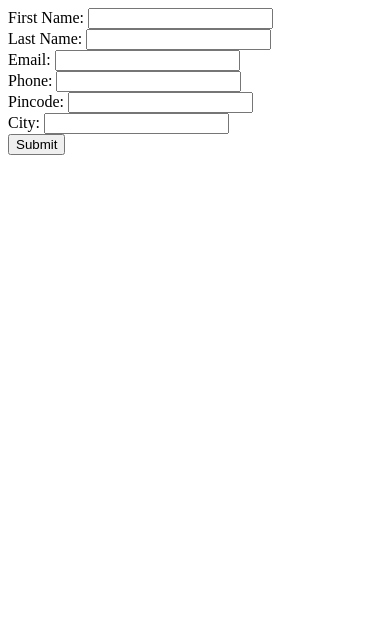
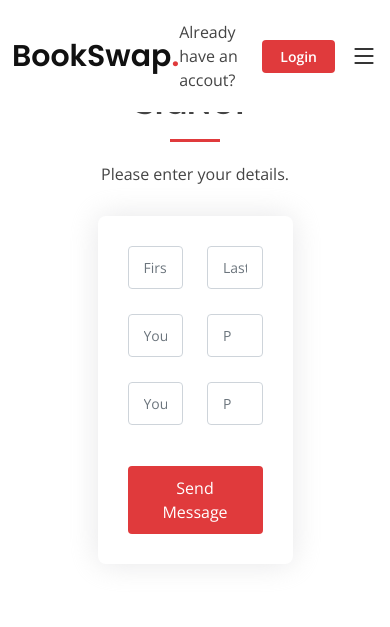
Before and after one commit to NehalH/book-swap, a plain HTML site: page papayaSeed/signupform.html in a window 390 px wide. Drawn offline with nearby package versions, Linux system fonts and the light colour scheme.

Commit message:
added signup form to papayaSeed

```diff
--- a/papayaSeed/assets/css/style.css
+++ b/papayaSeed/assets/css/style.css
@@ -1358,7 +1358,9 @@ section {
 .contact .php-email-form {
   box-shadow: 0 0 30px rgba(214, 215, 216, 0.6);
   padding: 30px;
-  border-radius: 4px;
+  border-radius: 8px;
+  width: 50%;
+  margin: auto;
 }
 
 .contact .php-email-form .error-message {
--- a/papayaSeed/signupform.html
+++ b/papayaSeed/signupform.html
@@ -1,21 +1,135 @@
-<form>
-    <label for="first-name">First Name:</label>
-    <input type="text" id="first-name" name="first-name">
-    <br>
-    <label for="last-name">Last Name:</label>
-    <input type="text" id="last-name" name="last-name">
-    <br>
-    <label for="email">Email:</label>
-    <input type="email" id="email" name="email">
-    <br>
-    <label for="phone">Phone:</label>
-    <input type="tel" id="phone" name="phone">
-    <br>
-    <label for="pincode">Pincode:</label>
-    <input type="text" id="pincode" name="pincode">
-    <br>
-    <label for="city">City:</label>
-    <input type="text" id="city" name="city">
-    <br>
-    <input type="submit" value="Submit">
-  </form>
+<!DOCTYPE html>
+<html lang="en">
+
+<head>
+  <meta charset="utf-8">
+  <meta content="width=device-width, initial-scale=1.0" name="viewport">
+
+  <title>BookSwap- Index</title>
+  <meta content="" name="description">
+  <meta content="" name="keywords">
+
+  <!-- Favicons -->
+  <link href="assets/img/favicon.png" rel="icon">
+  <link href="assets/img/apple-touch-icon.png" rel="apple-touch-icon">
+
+  <!-- Google Fonts -->
+  <link href="https://fonts.googleapis.com/css?family=Open+Sans:300,300i,400,400i,600,600i,700,700i|Raleway:300,300i,400,400i,500,500i,600,600i,700,700i|Poppins:300,300i,400,400i,500,500i,600,600i,700,700i" rel="stylesheet">
+
+  <!-- Vendor CSS Files -->
+  <link href="assets/vendor/aos/aos.css" rel="stylesheet">
+  <link href="assets/vendor/bootstrap/css/bootstrap.min.css" rel="stylesheet">
+  <link href="assets/vendor/bootstrap-icons/bootstrap-icons.css" rel="stylesheet">
+  <link href="assets/vendor/boxicons/css/boxicons.min.css" rel="stylesheet">
+  <link href="assets/vendor/glightbox/css/glightbox.min.css" rel="stylesheet">
+  <link href="assets/vendor/remixicon/remixicon.css" rel="stylesheet">
+  <link href="assets/vendor/swiper/swiper-bundle.min.css" rel="stylesheet">
+
+  <!-- Template Main CSS File -->
+  <link href="assets/css/style.css" rel="stylesheet">
+
+  <!-- =======================================================
+  * Template Name: Presento - v3.10.0
+  * Template URL: https://bootstrapmade.com/presento-bootstrap-corporate-template/
+  * Author: BootstrapMade.com
+  * License: https://bootstrapmade.com/license/
+  ======================================================== -->
+</head>
+
+<body>
+
+  <!-- ======= Header ======= -->
+  <header id="header" class="fixed-top d-flex align-items-center">
+    <div class="container d-flex align-items-center">
+      <h1 class="logo me-auto"><a href="index.html">BookSwap<span>.</span></a></h1>
+      <!-- Uncomment below if you prefer to use an image logo -->
+      <!-- <a href="index.html" class="logo me-auto"><img src="assets/img/logo.png" alt=""></a>-->
+
+      <nav id="navbar" class="navbar order-last order-lg-0">
+
+        <i class="bi bi-list mobile-nav-toggle"></i>
+      </nav><!-- .navbar -->
+      <a>Already have an accout?</a>
+      <a href="loginform.html" class="get-started-btn scrollto">Login</a>
+    </div>
+  </header><!-- End Header -->
+
+  <main id="main">
+
+    <!-- ======= Contact Section ======= -->
+    <section id="contact" class="contact">
+      <div class="container" data-aos="fade-up">
+
+        <div class="section-title">
+        </br>
+          <h2>SIGNUP</h2>
+          <p>Please enter your details.</p>
+        </div>
+
+        <div class="row" data-aos="fade-up" data-aos-delay="100"
+
+          <div class="col-lg-6">
+            <form action="forms/contact.php" method="post" role="form" class="php-email-form">
+
+              <div class="row">
+                <div class="col form-group">
+                  <input type="text" name="fname" class="form-control" id="name" placeholder="First Name" required>
+                </div>
+                <div class="col form-group">
+                  <input type="text" name="lname" class="form-control" id="name" placeholder="Last Name" required>
+                </div>
+              </div>
+
+              <div class="row">
+                <div class="col form-group">
+                  <input type="email" class="form-control" name="email" id="email" placeholder="Your Email" required>
+                </div>
+                <div class="col form-group">
+                  <input type="number" class="form-control" name="phone" id="phone" placeholder="Phone number" required>
+                </div>
+              </div>
+
+              <div class="row">
+                <div class="col form-group">
+                  <input type="email" class="form-control" name="email" id="email" placeholder="Your Email" required>
+                </div>
+                <div class="col form-group">
+                  <input type="number" class="form-control" name="phone" id="phone" placeholder="Phone number" required>
+                </div>
+              </div>
+
+              <div class="my-3">
+                <div class="loading">Loading</div>
+                <div class="error-message"></div>
+                <div class="sent-message">Your message has been sent. Thank you!</div>
+              </div>
+              <div class="text-center"><button type="submit">Send Message</button></div>
+            </form>
+          </div>
+
+        </div>
+
+      </div>
+    </section><!-- End Contact Section -->
+
+  </main><!-- End #main -->
+
+
+
+  <a href="#" class="back-to-top d-flex align-items-center justify-content-center"><i class="bi bi-arrow-up-short"></i></a>
+
+  <!-- Vendor JS Files -->
+  <script src="assets/vendor/purecounter/purecounter_vanilla.js"></script>
+  <script src="assets/vendor/aos/aos.js"></script>
+  <script src="assets/vendor/bootstrap/js/bootstrap.bundle.min.js"></script>
+  <script src="assets/vendor/glightbox/js/glightbox.min.js"></script>
+  <script src="assets/vendor/isotope-layout/isotope.pkgd.min.js"></script>
+  <script src="assets/vendor/swiper/swiper-bundle.min.js"></script>
+  <script src="assets/vendor/php-email-form/validate.js"></script>
+
+  <!-- Template Main JS File -->
+  <script src="assets/js/main.js"></script>
+
+</body>
+
+</html>
```
Also changed, not shown: papayaSeed/index.html (+2 -2 lines).
